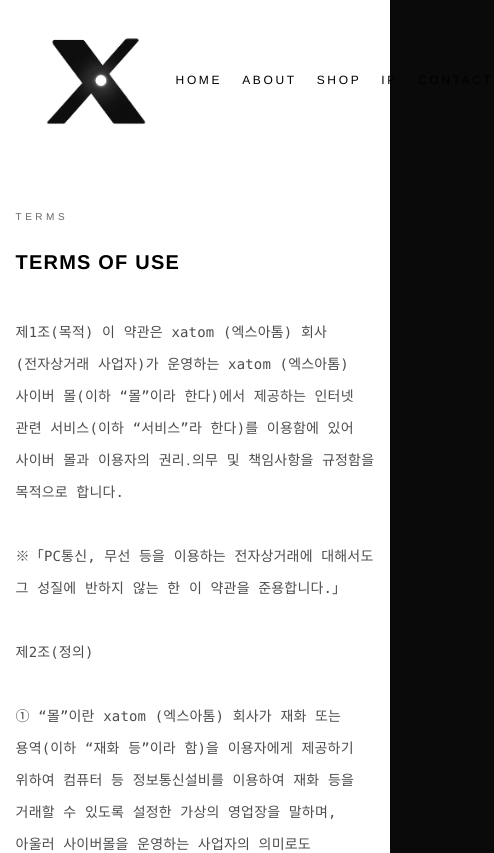
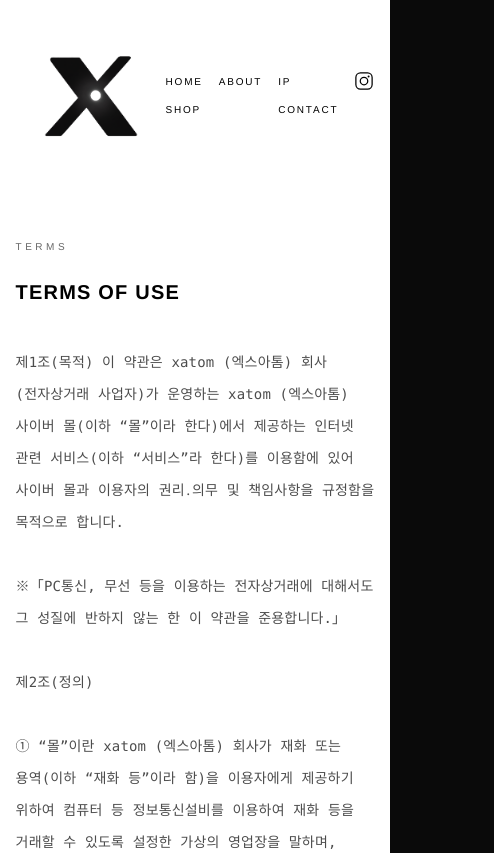
Before and after one commit to xatom-space/xatom, a Next.js app: page /terms in a window 390 px wide. Shown: the top 853 px of the page, 494 px wide, since content can reach past the window. Built offline with nearby package versions, Linux system fonts and the light colour scheme.

Commit message:
Refine mobile header menu layout

```diff
--- a/app/home/page.tsx
+++ b/app/home/page.tsx
@@ -211,16 +211,26 @@ xatom은 새로운 차원을 디자인합니다.`;
   return (
     <main className="bg-white text-black">
       <header className="sticky top-0 z-30 bg-white/90 backdrop-blur">
-        <nav className="section-shell flex min-h-[104px] items-center justify-between py-6 md:h-50 md:min-h-0 md:py-0">
-          <Link href="/" aria-label="Go to intro" className="flex shrink-0 items-center">
+        <nav className="section-shell flex min-h-[112px] items-center justify-between py-5 md:h-50 md:min-h-0 md:py-0">
+          <Link href="/" aria-label="Go to intro" className="flex items-center">
             <Image src="/xatom-v1.png" alt="xatom logo" width={160} height={60} priority />
           </Link>
-
-          <div className="flex max-w-[220px] flex-wrap items-center justify-end gap-x-4 gap-y-2 text-[10px] uppercase tracking-[0.18em] md:max-w-none md:flex-nowrap md:gap-8 md:text-xs md:tracking-[0.22em]">
+          <div className="grid grid-cols-[auto_auto_auto_auto] grid-rows-2 items-center justify-items-start gap-x-4 gap-y-2 text-[10px] uppercase tracking-[0.18em] md:hidden">
             <a href="#hero">Home</a>
             <a href="#about">About</a>
+            <a href="#ip">IP</a>
+            <a href="https://instagram.com/xatom.space" target="_blank" rel="noopener noreferrer" aria-label="Instagram">
+              <InstagramIcon />
+            </a>
+            <a href="#shop" className="col-start-1 row-start-2">Shop</a>
+            <a href="#contact" className="col-start-3 row-start-2">Contact</a>
+          </div>
+
+          <div className="hidden items-center gap-8 text-xs uppercase tracking-[0.22em] md:flex">
+            <a href="#hero">Home</a>
+            <a href="#about">About</a>
+            <a href="#ip">IP</a>
             <a href="#shop">Shop</a>
-            <a href="#ip">IP</a>
             <a href="#contact">Contact</a>
             <a href="https://instagram.com/xatom.space" target="_blank" rel="noopener noreferrer" aria-label="Instagram">
               <InstagramIcon />
--- a/app/products/verume/page.tsx
+++ b/app/products/verume/page.tsx
@@ -367,23 +367,28 @@ export default function VerumeProductPage() {
   return (
     <main className="overflow-x-clip bg-white text-black">
       <header className="sticky top-0 z-30 bg-white/90 backdrop-blur">
-        <nav className="section-shell flex min-h-[104px] items-center justify-between py-6 md:h-50 md:min-h-0 md:py-0">
-          <Link href="/" aria-label="Go to intro" className="flex shrink-0 items-center">
+        <nav className="section-shell flex min-h-[112px] items-center justify-between py-5 md:h-50 md:min-h-0 md:py-0">
+          <Link href="/" aria-label="Go to intro" className="flex items-center">
             <Image src="/xatom-v1.png" alt="xatom logo" width={160} height={60} priority />
           </Link>
-
-          <div className="flex items-center gap-5 text-xs tracking-[0.22em] uppercase md:gap-8">
+          <div className="grid grid-cols-[auto_auto_auto_auto] grid-rows-2 items-center justify-items-start gap-x-4 gap-y-2 text-[10px] uppercase tracking-[0.18em] md:hidden">
             <Link href="/home#hero">Home</Link>
             <Link href="/home#about">About</Link>
+            <Link href="/home#ip">IP</Link>
+            <a href="https://instagram.com/xatom.space" target="_blank" rel="noopener noreferrer" aria-label="Instagram">
+              <InstagramIcon />
+            </a>
+            <Link href="/home#shop" className="col-start-1 row-start-2">Shop</Link>
+            <Link href="/home#contact" className="col-start-3 row-start-2">Contact</Link>
+          </div>
+
+          <div className="hidden items-center gap-8 text-xs uppercase tracking-[0.22em] md:flex">
+            <Link href="/home#hero">Home</Link>
+            <Link href="/home#about">About</Link>
+            <Link href="/home#ip">IP</Link>
             <Link href="/home#shop">Shop</Link>
-            <Link href="/home#ip">IP</Link>
             <Link href="/home#contact">Contact</Link>
-            <a
-              href="https://instagram.com/xatom.space"
-              target="_blank"
-              rel="noopener noreferrer"
-              aria-label="Instagram"
-            >
+            <a href="https://instagram.com/xatom.space" target="_blank" rel="noopener noreferrer" aria-label="Instagram">
               <InstagramIcon />
             </a>
           </div>
--- a/app/terms/page.tsx
+++ b/app/terms/page.tsx
@@ -1,5 +1,16 @@
 import Image from 'next/image';
 import Link from 'next/link';
+
+function InstagramIcon() {
+  return (
+    <svg width="20" height="20" viewBox="0 0 24 24" fill="none" aria-hidden="true">
+      <rect x="2.25" y="2.25" width="19.5" height="19.5" rx="5.5" stroke="currentColor" strokeWidth="1.5" />
+      <circle cx="12" cy="12" r="4.5" stroke="currentColor" strokeWidth="1.5" />
+      <circle cx="17.5" cy="6.5" r="1.2" fill="currentColor" />
+    </svg>
+  );
+}
+
 
 const terms = `제1조(목적) 이 약관은 xatom (엑스아톰) 회사(전자상거래 사업자)가 운영하는 xatom (엑스아톰) 사이버 몰(이하 “몰”이라 한다)에서 제공하는 인터넷 관련 서비스(이하 “서비스”라 한다)를 이용함에 있어 사이버 몰과 이용자의 권리․의무 및 책임사항을 규정함을 목적으로 합니다.
 
@@ -243,17 +254,30 @@ export default function TermsPage() {
   return (
     <main className="bg-white text-black">
       <header className="sticky top-0 z-30 bg-white/90 backdrop-blur">
-        <nav className="section-shell flex h-50 items-center justify-between">
-          <Link href="/" aria-label="Go to intro" className="flex shrink-0 items-center">
+        <nav className="section-shell flex min-h-[112px] items-center justify-between py-5 md:h-50 md:min-h-0 md:py-0">
+          <Link href="/" aria-label="Go to intro" className="flex items-center">
             <Image src="/xatom-v1.png" alt="xatom logo" width={160} height={60} priority />
           </Link>
-
-          <div className="flex items-center gap-5 text-xs tracking-[0.22em] uppercase md:gap-8">
+          <div className="grid grid-cols-[auto_auto_auto_auto] grid-rows-2 items-center justify-items-start gap-x-4 gap-y-2 text-[10px] uppercase tracking-[0.18em] md:hidden">
             <Link href="/home#hero">Home</Link>
             <Link href="/home#about">About</Link>
+            <Link href="/home#ip">IP</Link>
+            <a href="https://instagram.com/xatom.space" target="_blank" rel="noopener noreferrer" aria-label="Instagram">
+              <InstagramIcon />
+            </a>
+            <Link href="/home#shop" className="col-start-1 row-start-2">Shop</Link>
+            <Link href="/home#contact" className="col-start-3 row-start-2">Contact</Link>
+          </div>
+
+          <div className="hidden items-center gap-8 text-xs uppercase tracking-[0.22em] md:flex">
+            <Link href="/home#hero">Home</Link>
+            <Link href="/home#about">About</Link>
+            <Link href="/home#ip">IP</Link>
             <Link href="/home#shop">Shop</Link>
-            <Link href="/home#ip">IP</Link>
             <Link href="/home#contact">Contact</Link>
+            <a href="https://instagram.com/xatom.space" target="_blank" rel="noopener noreferrer" aria-label="Instagram">
+              <InstagramIcon />
+            </a>
           </div>
         </nav>
       </header>
```
